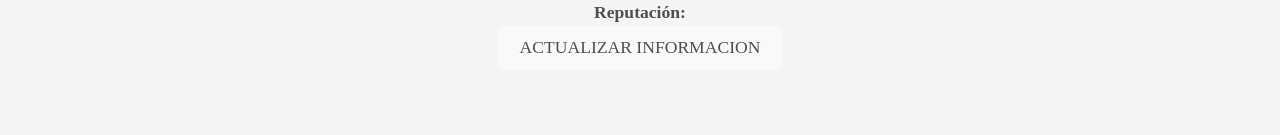
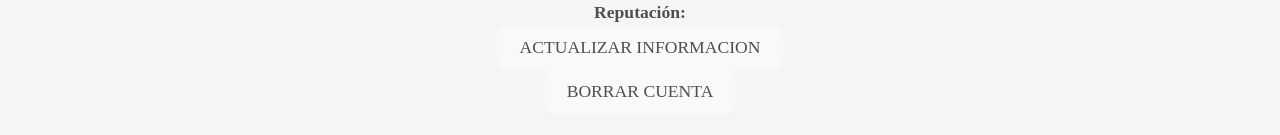
Before and after one commit to AGGenius/commisionArte-Front, a React (Vite) app: page /profile in a window 1280 px wide. Shown: the part 327-462 px from the top of the page. Built offline with nearby package versions, Linux system fonts and the light colour scheme; no server answers; sample sign-in values are in the browser's storage.

Commit message:
feat: Implemented account deletion for all users

```diff
--- a/src/modules/content/Profile.jsx
+++ b/src/modules/content/Profile.jsx
@@ -1,6 +1,7 @@
 import { useEffect, useState } from "react";
 import { useNavigate } from "react-router-dom";
 import { useUserContext } from "../../context/useUserContext";
+import axios from "axios";
 import EditProfileInfo from "./EditProfileInfo";
 
 const ProfilePage = () => {
@@ -10,6 +11,10 @@ const ProfilePage = () => {
 
     //Edit personal info
     const [activeEditWindow, setActiveEditWindow] = useState(false);
+
+    //Erase account
+    const [activeEraseWindow, setEraseEditWindow] = useState(false);
+    const [changeDataState, setChangeDataState] = useState("");
 
     //url
     const clientsUrl = "http://localhost:3000/api/clients/";
@@ -23,10 +28,6 @@ const ProfilePage = () => {
     const [telephone, setTelephone] = useState("");
     const [sfwStatus, setSfwStatus] = useState("");
     const [reputation, setReputation] = useState(0);
-    const [pass1, setPass1] = useState("");
-    const [pass2, setPass2] = useState("");
-    const [active, setActive] = useState(false);
-    const [confirmationPass, setConfirmationPass] = useState("");
 
     //Redirect for unauthorized access
     useEffect(() => {
@@ -49,8 +50,43 @@ const ProfilePage = () => {
     };
 
     const sendToParent = (data) => {
+        setChangeDataState("");
         setActiveEditWindow(data);
     };
+
+    //Function to delete the user. It has a confirmation window that is necessary to accept to finally delete the element.
+    const deleteUser = async () => {
+        setChangeDataState("");
+        const confirmation = await confirm("Confirma para borrar el usuario");
+
+        if (confirmation) {
+            try {
+                let response = "";
+
+                if (user.acount_type === "artist") {
+                    response = await axios.delete(artistsUrl + user.id);
+                } else {
+                    response = await axios.delete(clientsUrl + user.id);
+                }
+
+                if (response) {
+                    localStorage.removeItem("token");
+                    setUser({});
+                    setChangeDataState(response.data.estate);
+                    setEraseEditWindow(true);
+                } else {
+                    setChangeDataState("Error en el servidor");
+                }
+            } catch (error) {
+                setChangeDataState("No fue posible borrar la cuenta.");
+                //console.log(error)
+            };
+        };
+    };
+
+    const exitPage = () => {
+        navigate("/");
+    }
 
     const profilePage = () => {
         return (
@@ -67,13 +103,25 @@ const ProfilePage = () => {
                     <p className="profile--text profile--nick">Reputación: <span>{reputation}</span></p>
                 </div>
                 <button onClick={() => setActiveEditWindow(true)}>ACTUALIZAR INFORMACION</button>
+                <button onClick={() => deleteUser()}>BORRAR CUENTA</button>
+                {changeDataState && <h3>{changeDataState}</h3>}
+            </>
+        );
+    };
+
+    const deletePage = () => {
+        return (
+            <>
+                <h1 className="profile--tittle">Esperamos volver a verte por aqui.</h1>
+                <p>{changeDataState}</p>
+                <button onClick={() => exitPage()}>SALIR</button>
             </>
         );
     };
 
     return (
         <>
-            {activeEditWindow ? <EditProfileInfo sendToParent={sendToParent}/> : profilePage()}
+            {activeEditWindow ? <EditProfileInfo sendToParent={sendToParent} /> : activeEraseWindow ? deletePage() :  profilePage()}
         </>
     );
 }
--- a/src/modules/nav/Register.jsx
+++ b/src/modules/nav/Register.jsx
@@ -221,8 +221,6 @@ const Register = ({ sendToParent }) => {
                 acountType
             }
 
-            console.log(payload)
-
             try {
                 let response = "";
 
```
Lines whose indentation alone changed are shown as unchanged.
